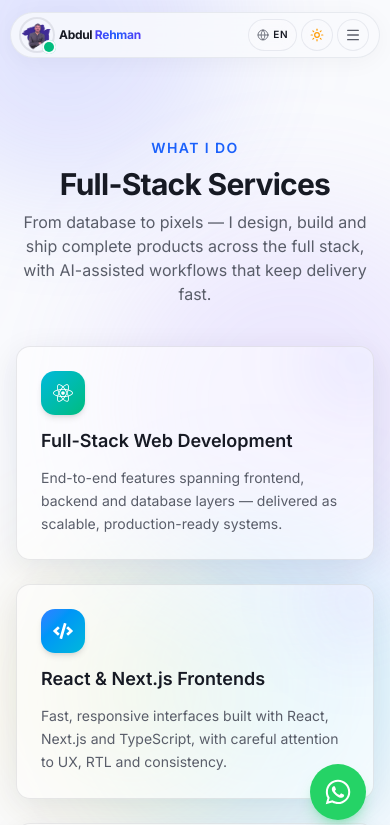
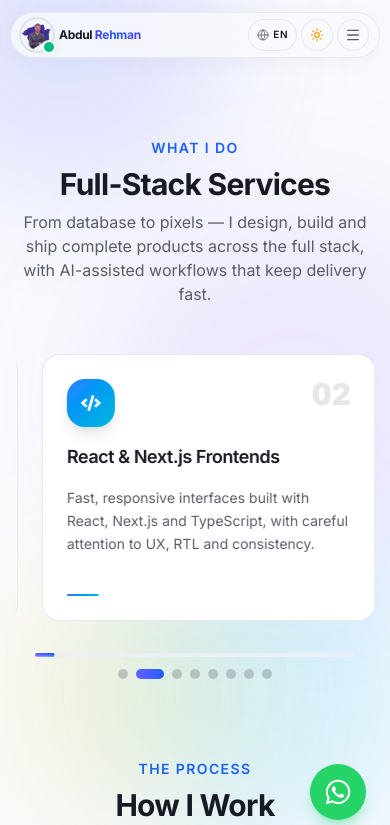
Before and after one commit to abdul191/next-portfolio, a Next.js app: page /en/services in a window 390 px wide. Shown: the top 825 px of the page. Built offline with nearby package versions, Linux system fonts and the light colour scheme; a web font is replaced by a local one.

Commit message:
Enhance carousel components with accessibility features, improved animations, and responsive behavior

```diff
--- a/src/app/globals.css
+++ b/src/app/globals.css
@@ -218,6 +218,15 @@
   }
 }
 
+@keyframes carousel-progress {
+  from {
+    transform: scaleX(0);
+  }
+  to {
+    transform: scaleX(1);
+  }
+}
+
 @keyframes dropdown-in {
   from {
     opacity: 0;
--- a/src/components/Portfolio.tsx
+++ b/src/components/Portfolio.tsx
@@ -58,6 +58,7 @@
 
   useEffect(() => {
     if (paused || slideCount <= 1) return;
+    if (window.matchMedia('(prefers-reduced-motion: reduce)').matches) return;
     const id = setInterval(() => setIndex((i) => (i + 1) % slideCount), 5000);
     return () => clearInterval(id);
   }, [paused, slideCount]);
@@ -100,11 +101,19 @@
       </div>
 
       <div
-        className="group relative"
+        role="region"
+        aria-roledescription="carousel"
+        aria-label={t('heading')}
+        tabIndex={0}
+        className="group relative outline-none"
         onMouseEnter={() => setPaused(true)}
         onMouseLeave={() => setPaused(false)}
         onFocus={() => setPaused(true)}
         onBlur={() => setPaused(false)}
+        onKeyDown={(e) => {
+          if (e.key === 'ArrowLeft') prev();
+          if (e.key === 'ArrowRight') next();
+        }}
         onPointerDown={(e) => {
           touchStart.current = e.clientX;
         }}
@@ -117,7 +126,7 @@
       >
         <div className="overflow-hidden rounded-3xl">
           <div
-            className="flex touch-pan-y select-none transition-transform duration-700 ease-out"
+            className="flex touch-pan-y select-none transition-transform duration-[600ms] ease-[cubic-bezier(0.22,1,0.36,1)] will-change-transform"
             style={{
               transform: `translateX(${isRtl ? '' : '-'}${current * 100}%)`
             }}
@@ -217,7 +226,16 @@
               <FaChevronRight className="h-4 w-4 rtl:rotate-180" />
             </button>
 
-            <div className="mt-6 flex items-center justify-center gap-2">
+            <div className="mt-6 flex flex-col items-center gap-3">
+              <div className="h-1 w-full max-w-xs overflow-hidden rounded-full bg-muted">
+                <span
+                  key={current}
+                  className={`block h-full origin-left rounded-full bg-gradient-to-r from-indigo-500 to-blue-600 rtl:origin-right animate-[carousel-progress_5s_linear_forwards] ${
+                    paused ? '[animation-play-state:paused]' : ''
+                  }`}
+                />
+              </div>
+              <div className="flex items-center justify-center gap-2">
                 {groups.map((_, i) => (
                   <button
                     key={i}
@@ -226,11 +244,12 @@
                     onClick={() => setIndex(i)}
                     className={`h-2.5 rounded-full transition-all duration-300 ${
                       i === current
-                      ? 'w-7 bg-primary'
+                        ? 'w-7 bg-gradient-to-r from-indigo-500 to-blue-600'
                         : 'w-2.5 bg-muted-foreground/30 hover:bg-muted-foreground/50'
                     }`}
                   />
                 ))}
+              </div>
             </div>
           </>
         )}
--- a/src/components/Services.tsx
+++ b/src/components/Services.tsx
@@ -1,7 +1,8 @@
 "use client";
 
+import {useEffect, useRef, useState} from 'react';
 import type {ReactElement} from 'react';
-import {useTranslations} from 'next-intl';
+import {useLocale, useTranslations} from 'next-intl';
 import {Link} from '@/i18n/navigation';
 import {
   FaArrowRight,
@@ -20,6 +21,7 @@
   FaServer,
   FaUniversalAccess
 } from 'react-icons/fa';
+import Stagger from './Stagger';
 
 const ICON_MAP: Record<string, ReactElement> = {
   code: <FaCode className="h-5 w-5" />,
@@ -65,14 +67,57 @@
   'from-emerald-500 to-teal-600'
 ];
 
+type ServiceItem = {title: string; description: string; icon: string};
+type Step = {step: string; title: string; description: string};
+
 export default function Services() {
   const t = useTranslations('Services');
-  const items = t.raw('items') as Array<{title: string; description: string; icon: string}>;
-  const steps = t.raw('processSteps') as Array<{
-    step: string;
-    title: string;
-    description: string;
-  }>;
+  const locale = useLocale();
+  const isRtl = locale === 'ar' || locale === 'ur';
+  const items = t.raw('items') as ServiceItem[];
+  const steps = t.raw('processSteps') as Step[];
+
+  const [perView, setPerView] = useState(4);
+  const [index, setIndex] = useState(0);
+  const [paused, setPaused] = useState(false);
+  const touchStart = useRef<number | null>(null);
+
+  useEffect(() => {
+    const mqDesktop = window.matchMedia('(min-width: 1024px)');
+    const mqTablet = window.matchMedia('(min-width: 640px)');
+    const update = () => setPerView(mqDesktop.matches ? 4 : mqTablet.matches ? 2 : 1);
+    update();
+    mqDesktop.addEventListener('change', update);
+    mqTablet.addEventListener('change', update);
+    return () => {
+      mqDesktop.removeEventListener('change', update);
+      mqTablet.removeEventListener('change', update);
+    };
+  }, []);
+
+  const maxIndex = Math.max(0, items.length - perView);
+  const current = Math.min(index, maxIndex);
+
+  const next = () => setIndex(current >= maxIndex ? 0 : current + 1);
+  const prev = () => setIndex(current <= 0 ? maxIndex : current - 1);
+
+  useEffect(() => {
+    if (paused || maxIndex <= 0) return;
+    if (window.matchMedia('(prefers-reduced-motion: reduce)').matches) return;
+    const id = setInterval(() => {
+      setIndex((i) => {
+        const c = Math.min(i, maxIndex);
+        return c >= maxIndex ? 0 : c + 1;
+      });
+    }, 5000);
+    return () => clearInterval(id);
+  }, [paused, maxIndex]);
+
+  const gesture = (delta: number) => {
+    const isNext = (delta < 0) !== isRtl;
+    if (isNext) next();
+    else prev();
+  };
 
   return (
     <section
@@ -87,24 +132,112 @@
         <p className="mx-auto max-w-2xl text-muted-foreground">{t('subtitle')}</p>
       </div>
 
-      <div className="grid gap-6 sm:grid-cols-2 lg:grid-cols-3">
-        {items.map((item) => (
+      <div
+        role="region"
+        aria-roledescription="carousel"
+        aria-label={t('heading')}
+        tabIndex={0}
+        className="group relative outline-none"
+        onMouseEnter={() => setPaused(true)}
+        onMouseLeave={() => setPaused(false)}
+        onFocus={() => setPaused(true)}
+        onBlur={() => setPaused(false)}
+        onKeyDown={(e) => {
+          if (e.key === 'ArrowLeft') prev();
+          if (e.key === 'ArrowRight') next();
+        }}
+        onPointerDown={(e) => {
+          touchStart.current = e.clientX;
+        }}
+        onPointerUp={(e) => {
+          if (touchStart.current === null) return;
+          const delta = e.clientX - touchStart.current;
+          touchStart.current = null;
+          if (Math.abs(delta) > 50) gesture(delta);
+        }}
+      >
+        <div className="overflow-x-clip">
+          <div
+            className="flex touch-pan-y select-none py-2 transition-transform duration-[600ms] ease-[cubic-bezier(0.22,1,0.36,1)] will-change-transform"
+            style={{
+              transform: `translateX(${isRtl ? '' : '-'}${current * (100 / perView)}%)`
+            }}
+          >
+            {items.map((item, i) => {
+              const color = COLOR_MAP[item.icon] ?? COLOR_MAP.code;
+              return (
                 <div
                   key={item.title}
-            className="glass group relative flex flex-col gap-3 overflow-hidden rounded-xl p-6 transition-all hover:-translate-y-1 hover:shadow-xl"
+                  className="shrink-0 grow-0 px-3"
+                  style={{flexBasis: `${100 / perView}%`, maxWidth: `${100 / perView}%`}}
                 >
-            <div className="pointer-events-none absolute -right-8 -top-8 h-24 w-24 rounded-full bg-indigo-500/10 blur-2xl transition-opacity group-hover:opacity-100" />
+                  <Stagger index={i} delay={40} className="h-full">
+                    <article className="group/card relative flex h-full flex-col gap-4 overflow-hidden rounded-2xl border border-border/70 bg-card p-6 transition-all duration-300 hover:-translate-y-1.5 hover:border-primary/30 hover:shadow-xl">
+                      <div
+                        className={`pointer-events-none absolute -right-10 -top-10 h-32 w-32 rounded-full bg-gradient-to-br opacity-0 blur-2xl transition-opacity duration-500 group-hover/card:opacity-25 ${color}`}
+                      />
+                      <div
+                        className={`pointer-events-none absolute inset-x-0 top-0 h-1 origin-left scale-x-0 bg-gradient-to-r transition-transform duration-300 group-hover/card:scale-x-100 rtl:origin-right ${color}`}
+                      />
+
+                      <div className="relative flex items-start justify-between">
                         <span
-              className={`inline-flex h-11 w-11 items-center justify-center rounded-xl bg-gradient-to-br text-white shadow-md ${COLOR_MAP[item.icon] ?? COLOR_MAP.code}`}
+                          className={`inline-flex h-12 w-12 items-center justify-center rounded-2xl bg-gradient-to-br text-white shadow-lg transition-transform duration-300 group-hover/card:-rotate-3 group-hover/card:scale-110 ${color}`}
                         >
                           {ICON_MAP[item.icon] ?? ICON_MAP.code}
                         </span>
-            <h3 className="text-lg font-semibold">{item.title}</h3>
-            <p className="text-sm leading-relaxed text-muted-foreground">
+                        <span className="text-3xl font-black leading-none tabular-nums text-muted-foreground/15 transition-colors duration-300 group-hover/card:text-primary/40">
+                          {String(i + 1).padStart(2, '0')}
+                        </span>
+                      </div>
+
+                      <h3 className="relative text-lg font-semibold tracking-tight transition-colors duration-300 group-hover/card:text-primary">
+                        {item.title}
+                      </h3>
+                      <p className="relative text-sm leading-relaxed text-muted-foreground">
                         {item.description}
                       </p>
+
+                      <div
+                        className={`mt-auto h-0.5 w-8 rounded-full bg-gradient-to-r transition-all duration-300 group-hover/card:w-full ${color}`}
+                      />
+                    </article>
+                  </Stagger>
                 </div>
+              );
+            })}
+          </div>
+        </div>
+
+        {maxIndex > 0 && (
+          <>
+            <div className="mt-6 flex flex-col items-center gap-3">
+              <div className="h-1 w-full max-w-xs overflow-hidden rounded-full bg-muted">
+                <span
+                  key={current}
+                  className={`block h-full origin-left rounded-full bg-gradient-to-r from-indigo-500 to-blue-600 rtl:origin-right animate-[carousel-progress_5s_linear_forwards] ${
+                    paused ? '[animation-play-state:paused]' : ''
+                  }`}
+                />
+              </div>
+              <div className="flex items-center justify-center gap-2">
+                {Array.from({length: maxIndex + 1}).map((_, i) => (
+                  <button
+                    key={i}
+                    type="button"
+                    aria-label={`Go to slide ${i + 1}`}
+                    onClick={() => setIndex(i)}
+                    className={`h-2.5 rounded-full transition-all duration-300 ${
+                      i === current
+                        ? 'w-7 bg-gradient-to-r from-indigo-500 to-blue-600'
+                        : 'w-2.5 bg-muted-foreground/30 hover:bg-muted-foreground/50'
+                    }`}
+                  />
                 ))}
+              </div>
+            </div>
+          </>
+        )}
       </div>
 
       <div className="mt-20">
```
Also changed, not shown: src/components/Testimonials.tsx (+23 -4 lines). Lines whose indentation alone changed are shown as unchanged.
